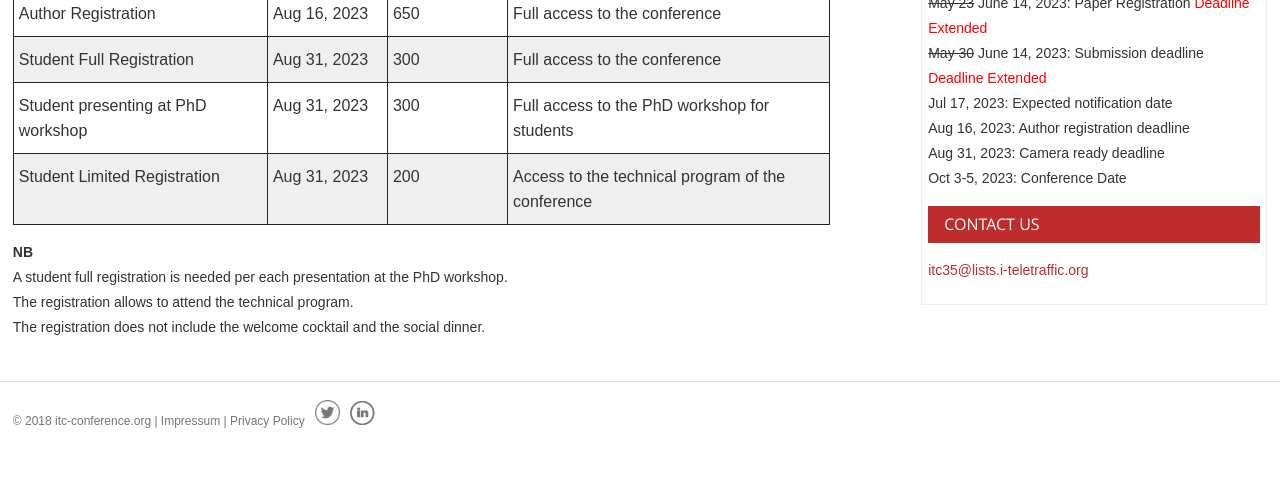
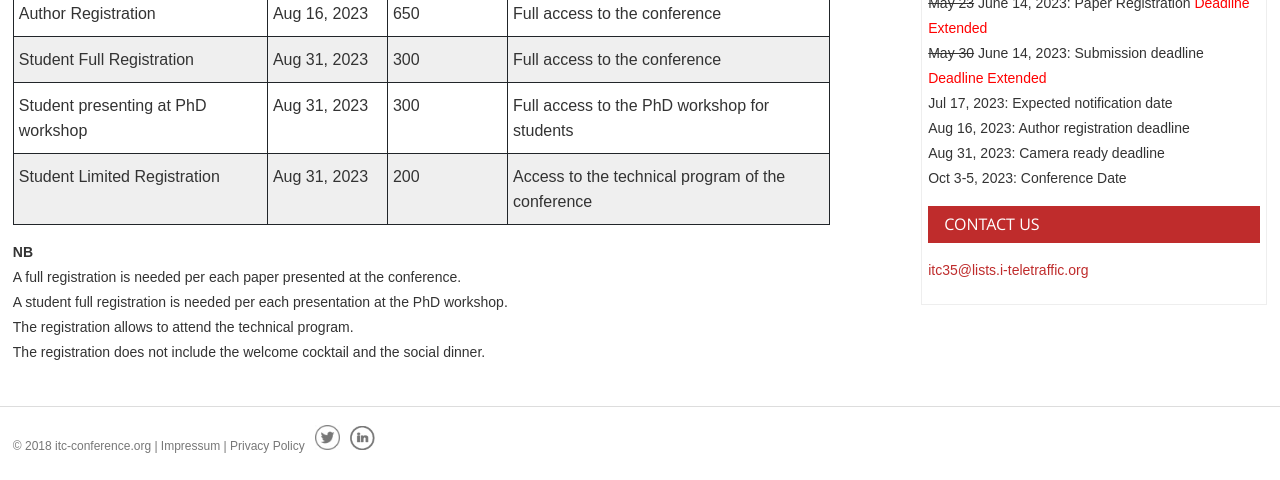
Before and after one commit to ohohlfeld/itc35, a Jekyll site: the page built from registration.md, in a window 1280 px wide. Shown: the part 894-1374 px from the top of the page. Built offline with Jekyll 4.4.1, drawn with Linux system fonts in a browser that asks for light colours; before the commit the page ends 1349 px from its top, so only the background shows below that.

Commit message:
Update registration.md

```diff
--- a/registration.md
+++ b/registration.md
@@ -71,6 +71,7 @@ menu-index: 4
 
 
 **NB**<br/>
+A full registration is needed per each paper presented at the conference.<br/>
 A student full registration is needed per each presentation at the PhD workshop.<br/>
 The registration allows to attend the technical program.<br/>
 The registration does not include the welcome cocktail  and the social dinner.<br/>
```
